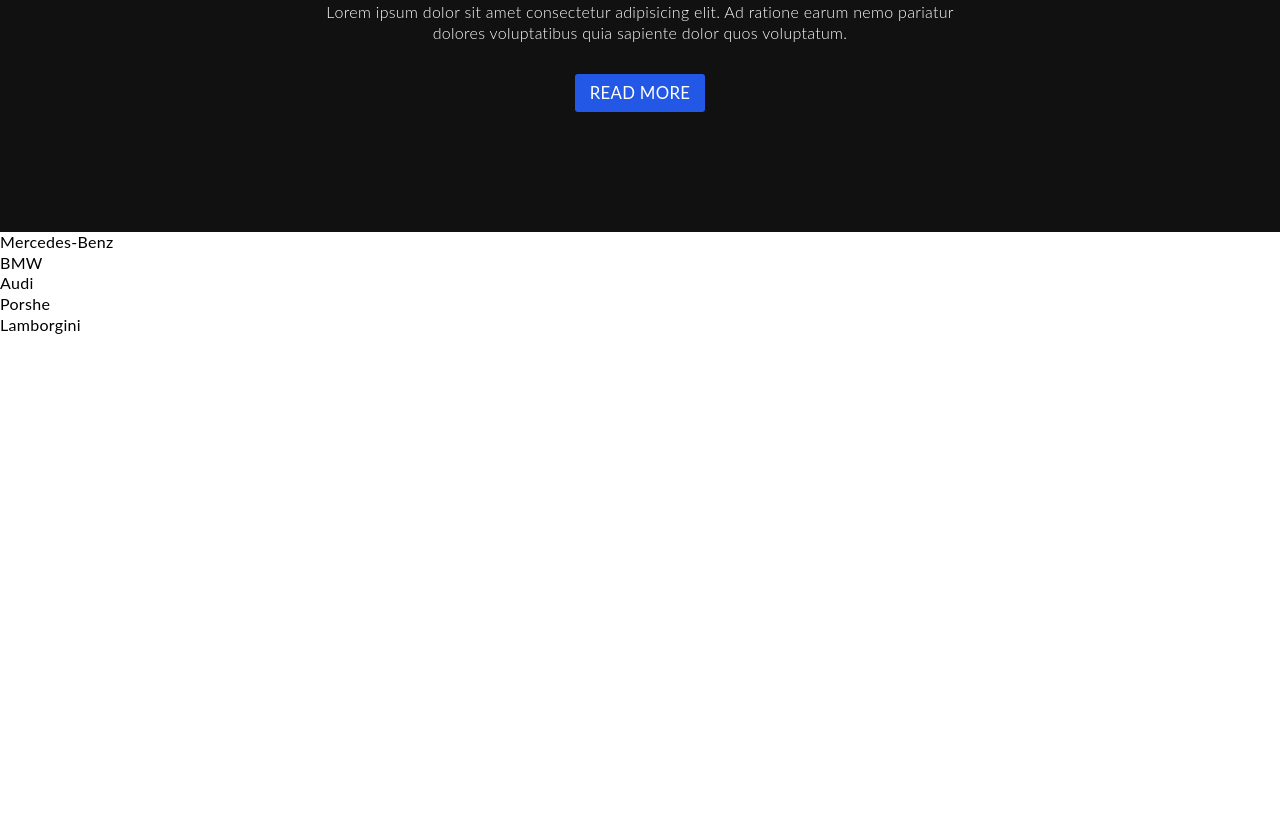
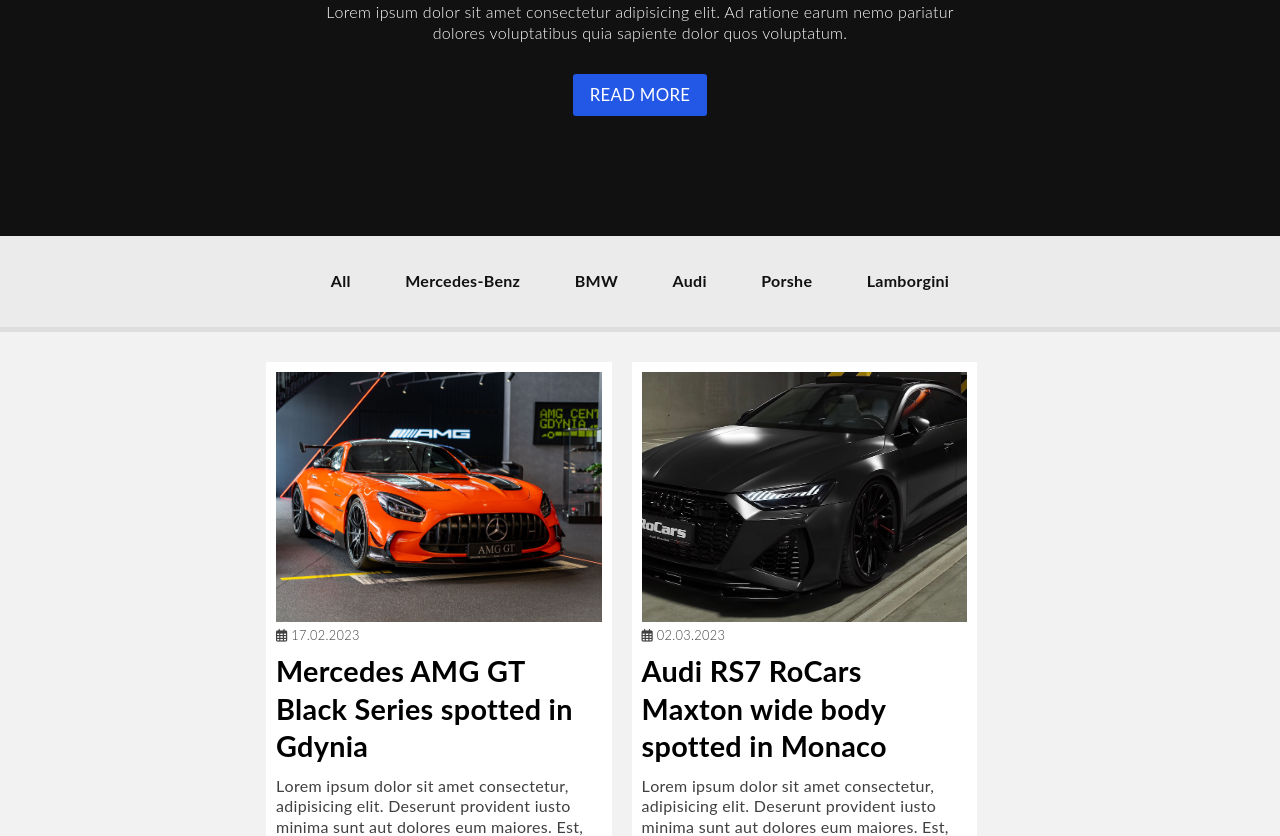
Before and after one commit to Nisser111/Blog-about-cars, a plain HTML site: page index.html in a window 1280 px wide. Shown: the part 295-1131 px from the top of the page. Before the commit the page ends 800 px from the top, so only its background shows below. Drawn offline with Linux system fonts and the light colour scheme; a web font is replaced by a local one.

Commit message:
5 clip of article and category navbar

```diff
--- a/index.html
+++ b/index.html
@@ -19,7 +19,7 @@
                 CarSpotting<span>Blog</span>
             </div>
             <nav>
-                <div class="select-menu active">
+                <div class="select-menu ">
                     <div class="select-btn">
                       <span class="sBtn-text">HOME</span>
                       <i class="fa-solid fa-chevron-down"></i>
@@ -45,25 +45,69 @@
                     </ul>
                 </div>
             </nav>
-            <script src="dropdown-menu.js"></script>
-        </article>
-        <article class="hero-image">
+
+          </article>
+          <article class="banner">
             <h1>Welcome to our blog</h1>
             <p>
-                Lorem ipsum dolor sit amet consectetur adipisicing elit. Ad ratione earum nemo pariatur<br>dolores voluptatibus quia sapiente dolor quos voluptatum.
+              Lorem ipsum dolor sit amet consectetur adipisicing elit. Ad ratione earum nemo pariatur<br>dolores voluptatibus quia sapiente dolor quos voluptatum.
             </p>
-            <button>READ MORE</button>
-        </article>
+            <button class="read-more-btn">READ MORE</button>
+          </article>
 
-        <article class="category-nav">
+          <nav class="category-nav">
             <ul class="category-list">
-                <li class="category-list__item">Mercedes-Benz</li>
-                <li class="category-list__item">BMW</li>
-                <li class="category-list__item">Audi</li>
-                <li class="category-list__item">Porshe</li>
-                <li class="category-list__item">Lamborgini</li>
+              <li class="category-list__item"><a href="#">All</a></li>
+              <li class="category-list__item "><a href="#">Mercedes-Benz</a></li>
+              <li class="category-list__item"><a href="#">BMW</a></li>
+              <li class="category-list__item"><a href="#">Audi</a></li>
+              <li class="category-list__item"><a href="#">Porshe</a></li>
+              <li class="category-list__item"><a href="#">Lamborgini</a></li>
             </ul>
-        </article>
+          </nav>
     </header>
+
+    <main class="all-categories">
+      <article class="single-article">
+        <div class="img-zoom-effect"><img src="images/mercedes-amg-gt-black-series.jpg" alt="Mercedes AMG GT Black Series"></div>
+        <p class="single-article__added-date"><i class="fa-regular fa-calendar-days"></i> 17.02.2023</p>
+        <h3>Mercedes AMG GT Black Series spotted in Gdynia</h3>
+        <p>Lorem ipsum dolor sit amet consectetur, adipisicing elit. Deserunt provident iusto minima sunt aut dolores eum maiores. Est, rerum ad.</p>
+        <button class="read-more-btn">READ MORE</button>
+      </article>
+
+      <article class="single-article">
+        <div class="img-zoom-effect"><img src="images/audi-rs7.jpg" alt="Audi RS7"></div>
+        <p class="single-article__added-date"><i class="fa-regular fa-calendar-days"></i> 02.03.2023</p>
+        <h3>Audi RS7 RoCars Maxton wide body spotted in Monaco</h3>
+        <p>Lorem ipsum dolor sit amet consectetur, adipisicing elit. Deserunt provident iusto minima sunt aut dolores eum maiores. Est, rerum ad.</p>
+        <button class="read-more-btn">READ MORE</button>
+      </article>
+
+      <article class="single-article">
+        <div class="img-zoom-effect"><img src="images/bmw-i8.jpg" alt="BMW i8"></div>
+        <p class="single-article__added-date"><i class="fa-regular fa-calendar-days"></i> 01.04.2023</p>
+        <h3>BMW I8 on Warsaw Night Race <br> COLD START VIDEO</h3>
+        <p>Lorem ipsum dolor sit amet consectetur, adipisicing elit. Deserunt provident iusto minima sunt aut dolores eum maiores. Est, rerum ad.</p>
+        <button class="read-more-btn">READ MORE</button>
+      </article>
+
+      <article class="single-article">
+        <div class="img-zoom-effect"><img src="images/porshe-911-turbo-s.jpg" alt="Porshe 911 Turbo S"></div>
+        <p class="single-article__added-date"><i class="fa-regular fa-calendar-days"></i> 10.04.2023</p>
+        <h3>Black Porshe 911 Turbo S spotted in Warsaw</h3>
+        <p>Lorem ipsum dolor sit amet consectetur, adipisicing elit. Deserunt provident iusto minima sunt aut dolores eum maiores. Est, rerum ad.</p>
+        <button class="read-more-btn">READ MORE</button>
+      </article>
+
+      <article class="single-article">
+        <div class="img-zoom-effect"><img src="images/lamborgini-aventador-s.jpg" alt="Lamborgini Aventador S"></div>
+        <p class="single-article__added-date"><i class="fa-regular fa-calendar-days"></i> 23.05.2023</p>
+        <h3>Mercedes AMG GT Black Series spotted in Gdynia</h3>
+        <p>Lorem ipsum dolor sit amet consectetur, adipisicing elit. Deserunt provident iusto minima sunt aut dolores eum maiores. Est, rerum ad.</p>
+        <button class="read-more-btn">READ MORE</button>
+      </article>
+    </main>
+    <script src="dropdown-menu.js"></script>
 </body>
 </html>
--- a/style.css
+++ b/style.css
@@ -15,13 +15,15 @@
     --yellow: #E6D917;
     --black: #111111;
     --light-grey-1: #ebebeb;
-    --light-grey-2: #f1f1f1;
+    --light-grey-2: #dedede;
     --dark-with-alpha: hsla(0, 0%, 0%, 0.5);
-
+    --light: #d8dbe0;
+    --dark: #28292c;
 }
 
 body {
     font-weight: 400;
+    background-color: #f2f2f2;
 }
 
 p::first-letter {
@@ -162,8 +164,8 @@ header {
   }
 }
 
-/*  */
-.hero-image {
+/* banner */
+.banner {
     background: var(--black);
     padding: 10vh 0 15vh 0;
     position: relative;
@@ -175,44 +177,47 @@ header {
     color: #ffffff;
 }
 
-.hero-image h1 {
+.banner h1 {
     font-size: 3rem;
     text-transform: uppercase;
     text-align: center;
 }
 
-.hero-image p{
+.banner p{
     margin-top: 15px;
     font-weight: 300;
     text-align: center;
 }
 
-.hero-image p::first-letter {
+.banner p::first-letter {
     font-size: 1rem;
 }
 
-.hero-image button {
+.read-more-btn {
     background-color: var(--main-blue);
-    padding: .5rem 15px;
+    padding: .6em 1em;
     border: none;
     border-radius: 3px;
     color: #ffffff;
     font-size: 1.05rem;
-    margin-top: 30px;
     display: flex;
     align-items: center;
 }
 
-.hero-image button::after {
+.banner .read-more-btn {
+  margin-top: 30px;
+}
+
+.read-more-btn::after {
     content: '';
     transition: .4s ease;
 }
 
-.hero-image button:hover {
+.read-more-btn:hover {
     cursor: pointer;
 }
 
-.hero-image button:hover::after {
+.read-more-btn:hover::after {
     content: '';
     border: solid #ffffff;
     border-width: 0 2px 2px 0;
@@ -221,3 +226,119 @@ header {
     margin-left: 4px;
     transform: rotate(-45deg);
 }
+
+/* category menu */
+.category-nav {
+  width: 100%;
+  margin: 0 auto;
+  background: var(--light-grey-1);
+  padding: 20px 0;
+  border-bottom: 5px solid var(--light-grey-2);
+}
+
+.category-nav ul {
+  list-style: none;
+  text-align: center;
+}
+
+.category-nav ul li {
+  display: inline-block;
+}
+
+.category-nav ul li a {
+  display: block;
+  padding: 15px;
+  text-decoration: none;
+  color: var(--black);
+  font-weight: 700;
+  margin: 0 10px;
+}
+
+.category-nav ul li a,
+.category-nav ul li a:after,
+.category-nav ul li a:before {
+  transition: all .5s;
+}
+
+.category-nav ul li a:hover {
+  color: var(--main-blue);
+}
+
+.category-nav ul li a {
+  position: relative;
+}
+
+.category-nav ul li a:after {
+  position: absolute;
+  bottom: 0;
+  left: 0;
+  right: 0;
+  margin: auto;
+  width: 0%;
+  content: '.';
+  color: transparent;
+  background: var(--main-blue);
+  height: 1px;
+}
+
+.category-nav ul li a:hover:after {
+  width: 100%;
+}
+
+/* all categories page */
+main.all-categories {
+  width: 60vw;
+  margin: 20px auto;
+  display: flex;
+  flex-wrap: wrap;
+}
+
+/* single article */
+main.all-categories .single-article{
+  width: 45%;
+  background-color: white;
+  padding: 10px;
+  position: relative;
+  margin: 10px;
+}
+
+main.all-categories .single-article img {
+  width: 100%;
+  height: 250px;
+  object-fit: cover;
+  transition: .6s ease;
+}
+
+main.all-categories .single-article .img-zoom-effect {
+  width: 100%;
+  overflow: hidden;
+}
+
+main.all-categories .single-article .img-zoom-effect:hover img {
+  transform: scale(1.07);
+  cursor: url(images/photo-zoom-cursor.svg), auto;
+}
+
+main.all-categories .single-article__added-date {
+  font-weight: 300;
+  font-size: .8rem;
+}
+
+main.all-categories .single-article h3 {
+  font-size: 1.8rem;
+  margin: 10px 0;
+}
+
+main.all-categories .single-article p::first-letter {
+  font-size: 1em;
+}
+
+main.all-categories .single-article p {
+  color: var(--black);
+  opacity: 0.8;
+}
+
+ main.all-categories .single-article button {
+  font-size: 0.9rem;
+  margin-top: 1.4em;
+}
```
Also changed, not shown: images/audi-rs7.jpg (added), images/mercedes-amg-gt-black-series.jpg (added), images/photo-zoom-cursor.svg (added), 3 other files.
